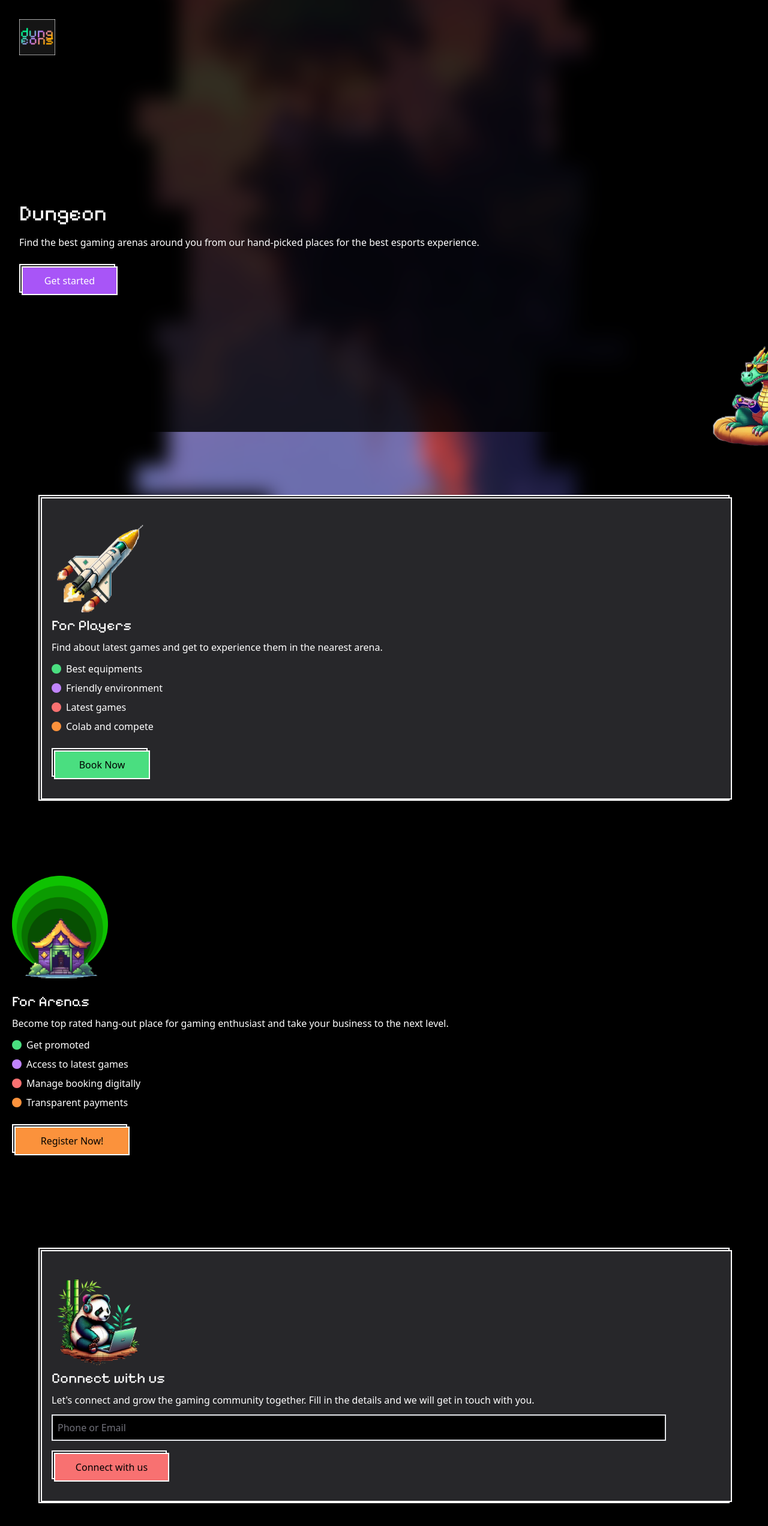
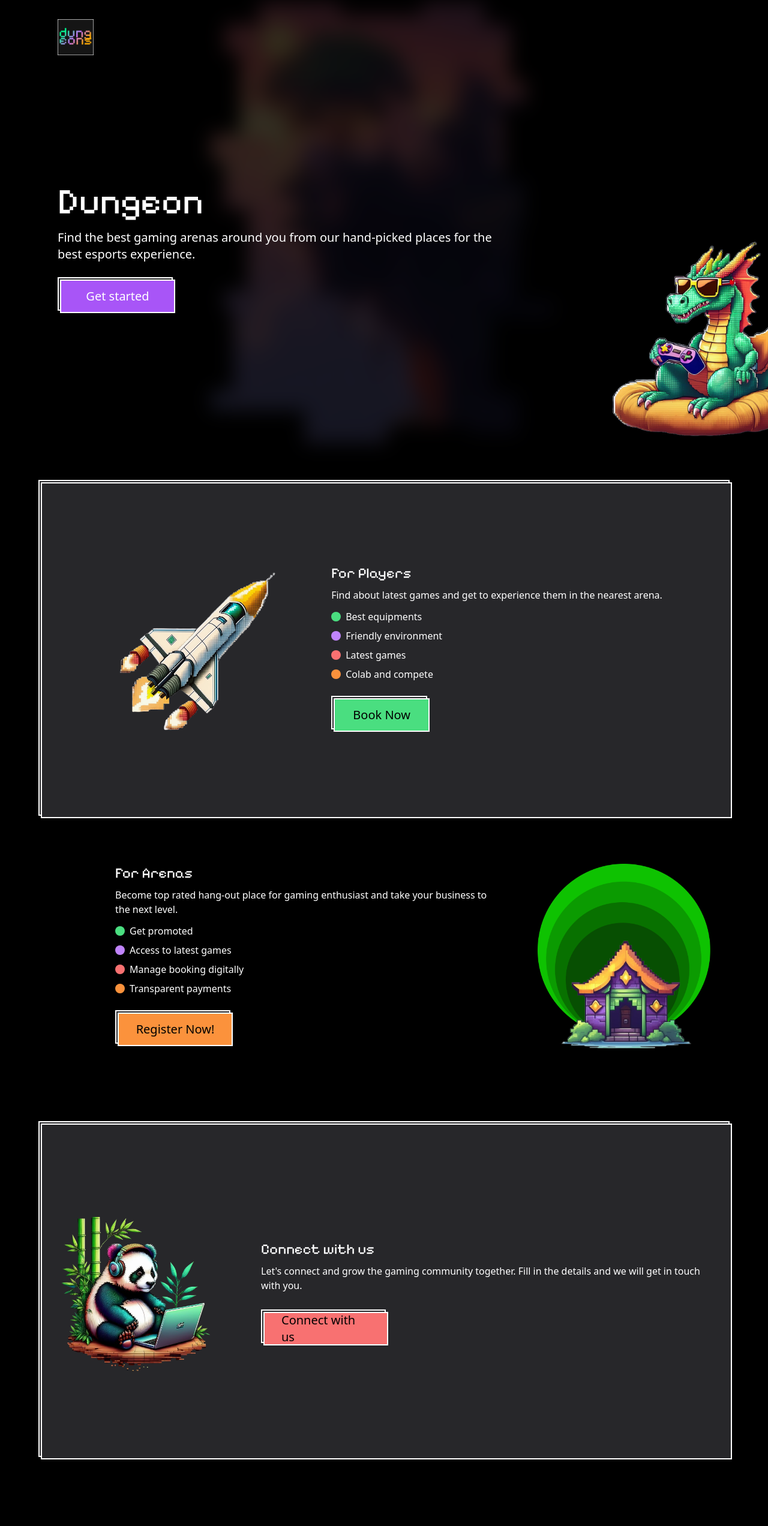
Before and after one commit to dungeons-sports/dungeon-entertainments, a Next.js app: page / in a window 1280 px wide. Shown: the top 2544 px of the page at 60% size. After the commit the page ends 2509 px from the top, so only its background shows below. Built offline with nearby package versions, Linux system fonts and the light colour scheme.

Commit message:
Responsive: Tablet & Desktop Added

```diff
--- a/src/app/page.tsx
+++ b/src/app/page.tsx
@@ -9,19 +9,19 @@ export default function Home() {
 		<div className="flex flex-col">
 			{/* Section One */}
 			<div className="relative w-screen h-[90vh]">
-				<div className="absolute inset-0 bg-black opacity-80 z-10"></div>
+				<div className="absolute inset-0 bg-black opacity-80 z-10 h-[100vh]"></div>
 				<div className="absolute inset-0 flex justify-center items-center blur-lg z-0">
 					<img
 						alt="background"
 						src="/assets/background_image.png"
-						style={{ width: '100%', height: 'auto' }}
+						className="w-full sm:w-[70vw]"
 					/>
 				</div>
-				<div className="relative z-20 p-8">
+				<div className="relative z-20 p-8 lg:px-24">
 					<img alt="icon" src="/assets/Icon.png" width="60" height="60" />
 					<div className="flex flex-col items-start justify-center h-[80vh]">
-						<div className="font-pixel text-4xl pb-4">Dungeon</div>
-						<div className="pb-6">
+						<div className="font-pixel text-4xl pb-4 sm:text-6xl">Dungeon</div>
+						<div className="pb-6 sm:text-xl sm:w-[60vw]">
 							Find the best gaming arenas around you from our hand-picked places
 							for the best esports experience.
 						</div>
@@ -29,7 +29,7 @@ export default function Home() {
 							content="Get started"
 							bgColor="bg-purple-500"
 							textColor="text-white"
-							width="w-40"
+							width="w-40 sm:w-48"
 						/>
 					</div>
 				</div>
@@ -37,22 +37,22 @@ export default function Home() {
 					<img
 						alt="dragon icon"
 						src="/assets/dragon.png"
-						width="200"
-						height="200"
+						className="w-40 sm:w-72 lg:w-96"
 					/>
 				</div>
 			</div>
 
 			{/* Section Two */}
 			<div className="h-[90vh] w-screen z-20 flex items-center justify-center py-8">
-				<StackContainer width="w-[90vw]" height="h-auto">
-					<div className="relative flex flex-col justify-center items-start w-[100vw] py-5">
-						<img alt="icon" src="/assets/rocket.png" width="160" height="160" />
-
+				<StackContainer width="w-[90vw]" height="h-auto sm:h-[70vh]">
+					<div className="relative flex flex-col sm:flex-row justify-center items-start w-[100vw] py-5">
+						<img alt="icon" src="/assets/rocket.png" className="w-40 sm:w-72" />
+						<div className="sm:w-20"></div>
+						<div className="flex flex-col justify-start items-start">
 							<div className="font-pixel text-2xl pb-2">For Players</div>
 							<div className="pb-3">
-							Find about latest games and get to experience them in the nearest
-							arena.
+								Find about latest games and get to experience them in the
+								nearest arena.
 							</div>
 							<div className="flex flex-row justify-center items-center pb-2">
 								<div className="w-4 h-4 rounded-xl bg-green-400"></div>
@@ -78,18 +78,20 @@ export default function Home() {
 								width="w-40"
 							/>
 						</div>
+					</div>
 				</StackContainer>
 			</div>
 
 			{/* Section Three */}
-			<div className="h-[80vh] w-[100vw]">
-				<div className="relative flex flex-col justify-center items-start w-[100vw] p-5 h-">
-					<img alt="icon" src="/assets/house.png" width="160" height="160" />
-
+			<div className="px-12">
+				<div className="relative flex flex-col sm:flex-row-reverse justify-center items-start w-[100vw]">
+					<img alt="icon" src="/assets/house.png" className="w-40 sm:w-72" />
+					<div className="sm:w-16"></div>
+					<div className="flex flex-col justify-start items-start">
 						<div className="font-pixel text-2xl pb-2">For Arenas</div>
-					<div className="pb-3">
-						Become top rated hang-out place for gaming enthusiast and take your
-						business to the next level.
+						<div className="pb-3 w-[50vw]">
+							Become top rated hang-out place for gaming enthusiast and take
+							your business to the next level.
 						</div>
 						<div className="flex flex-row justify-center items-center pb-2">
 							<div className="w-4 h-4 rounded-xl bg-green-400"></div>
@@ -116,36 +118,32 @@ export default function Home() {
 						/>
 					</div>
 				</div>
+			</div>
 
 			{/* Section four */}
-			<div className="h-[70vh] w-screen z-20 flex items-start justify-center">
-				<StackContainer width="w-[90vw]" height="h-auto">
-					<div className="relative flex flex-col justify-center items-start w-[100vw] py-5 h-">
+			<div className="h-[90vh] w-screen z-20 flex items-center justify-center">
+				<StackContainer width="w-[90vw]" height="h-auto sm:h-[70vh]">
+					<div className="relative flex flex-col sm:flex-row justify-center items-start sm:items-center w-[100vw] py-5">
 						<img
 							alt="icon"
 							src="/assets/panda.png"
-							width="160"
-							height="160"
-							style={{ transform: 'scaleX(-1)' }}
+							className="w-40 transform -scale-x-100 sm:w-72"
 						/>
-
+						<div className="sm:w-16"></div>
+						<div className="flex flex-col justify-center items-start sm:h-[60vh]">
 							<div className="font-pixel text-2xl pb-2">Connect with us</div>
 							<div className="pb-3">
-							Let&apos;s connect and grow the gaming community together. Fill in
-							the details and we will get in touch with you.
+								Let&apos;s connect and grow the gaming community together. Fill
+								in the details and we will get in touch with you.
 							</div>
-						<input
-							type="text"
-							className="bg-black border-2 placeholder-zinc-500 p-2 w-[80vw]"
-							placeholder="Phone or Email"
-						/>
 							<div className="pt-4"></div>
 							<StackButton
 								content="Connect with us"
 								bgColor="bg-red-400"
 								textColor="text-black"
-							width="w-48"
+								width="w-48 sm:w-52"
 							/>
+						</div>
 					</div>
 				</StackContainer>
 			</div>
--- a/src/components/stacked-button.tsx
+++ b/src/components/stacked-button.tsx
@@ -1,8 +1,8 @@
 const StackButton = ({content, bgColor, textColor, width}:{content:string, bgColor:string, textColor:string, width:string}) => (
 	<div className="relative">
-		<div className={`container ${width} h-12 bg-zinc-800 border-white border-2`}>
-			<div className={`container flex justify-center items-center ${width} h-12 ${bgColor} border-white border-2 mt-0.5 ml-0.5 py-4 px-4`}>
-        <div className={`text-m text-start ml-3 mr-3 ${textColor}`}>{content}</div>
+		<div className={`container ${width} h-12 sm:h-14 bg-zinc-800 border-white border-2`}>
+			<div className={`container flex justify-center items-center ${width} h-12 sm:h-14 ${bgColor} border-white border-2 mt-0.5 ml-0.5 py-4 px-4`}>
+        <div className={`text-m sm:text-xl  text-start ml-3 mr-3 ${textColor}`}>{content}</div>
       </div>
 		</div>
 	</div>
```
Lines whose indentation alone changed are shown as unchanged.
